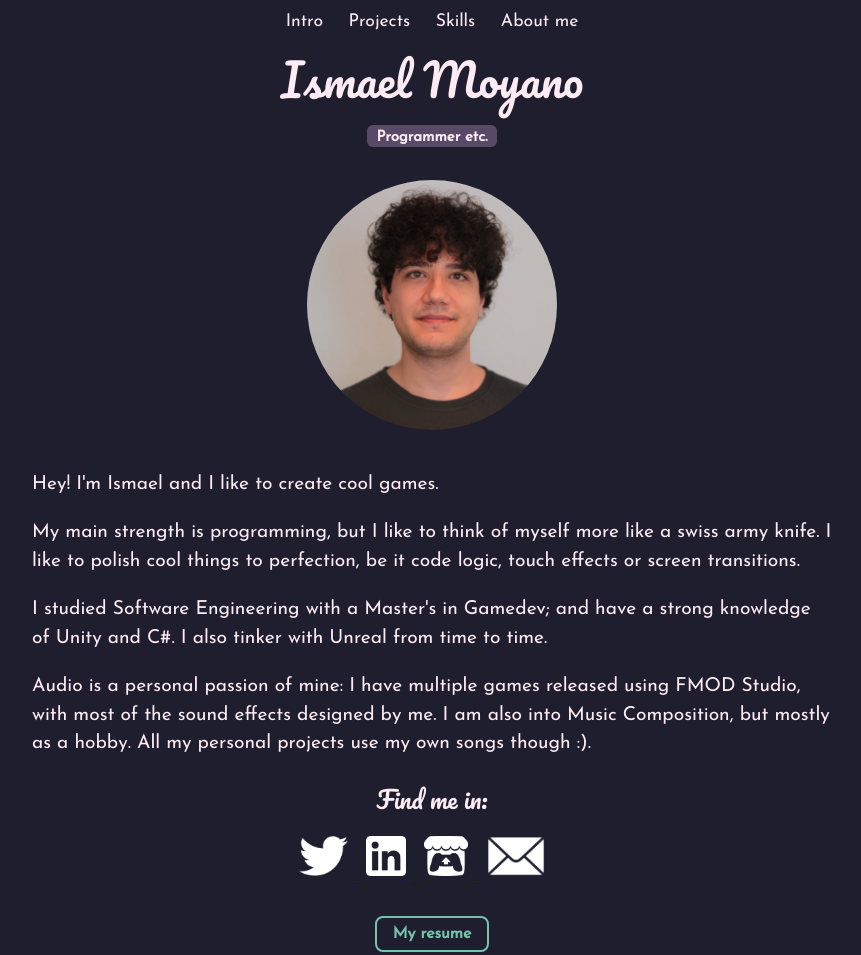
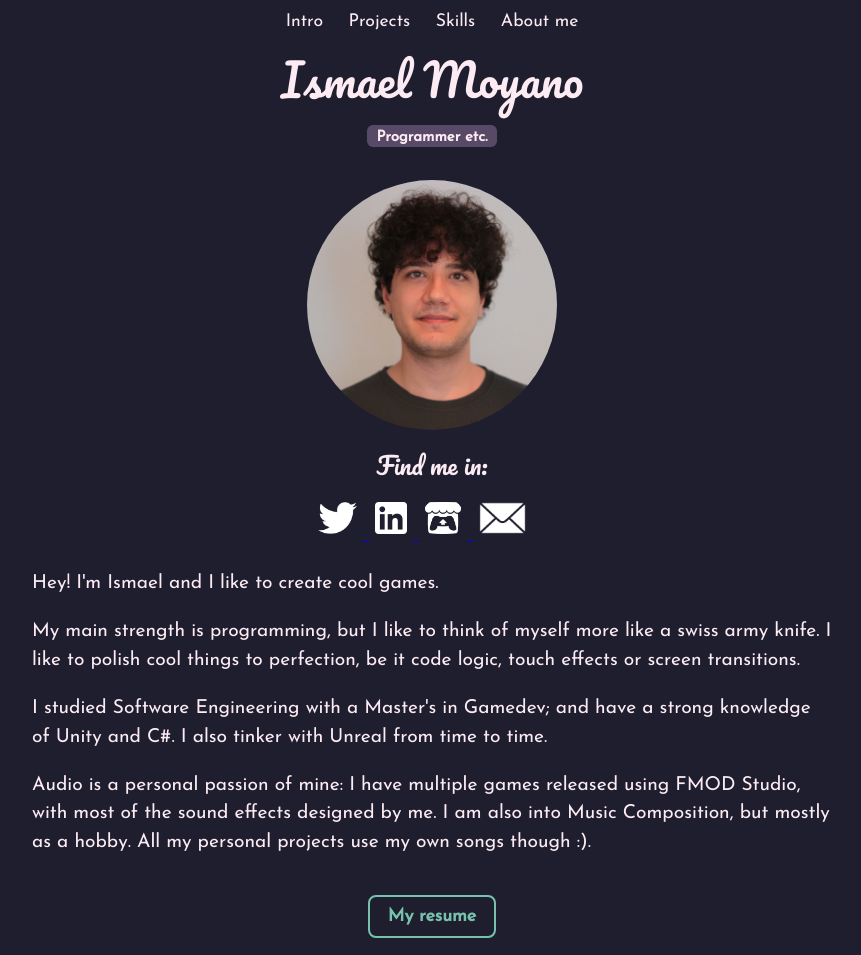
Before and after one commit to yasma-cif/yasma-cif.github.io, an Astro site: page / in a window 1280 px wide. Shown: the top 955 px of the page, without its empty margins (208-1069 px from the left). Built offline with nearby package versions, Linux system fonts and the light colour scheme; Astro itself is replaced by a stand-in of ours.

Commit message:
socials antes

```diff
--- a/src/pages/index.astro
+++ b/src/pages/index.astro
@@ -57,7 +57,22 @@ const pageTitle = "Ismael Moyano";
             <img width="250" height="auto" alt="Ismael" class="round-borders" src="/ismael.png"/>
         </div>
 
-        <br/>
+        <div style="font-family: 'Pacifico', cursive; font-size: 1.5rem; text-align: center; margin-bottom: 1%; margin-top: 1%">Find me in: </div>
+        <p class="social">
+            <a href="https://twitter.com/leamsy_azurae" target="_blank" rel="noopener noreferrer">
+                <img width="auto" height="32" alt="Twitter" style="outline: 0;" src="/twitter_logo.png"/>
+            </a>
+            <a href="https://www.linkedin.com/in/leamsy/" target="_blank" rel="noopener noreferrer">
+                <img width="auto" height="32" alt="LinkedIn" style="outline: 0;" src="/linkedin_logo.png"/>
+            </a>
+            <a href="https://leamsy.itch.io/" target="_blank" rel="noopener noreferrer">
+                <img width="auto" height="32" alt="itch.io" style="outline: 0;" src="/itchio_logo.png"/>
+            </a>
+            <a href="mailto:leamsy.azurae@gmail.com" target="_blank" rel="noopener noreferrer">
+                <img width="auto" height="32" alt="Mail" style="outline: 0;" src="/mail_logo.png"/>
+            </a>
+        </p>
+
         <div class="bio">
             <p>
                 Hey! I'm Ismael and I like to create cool games.
@@ -73,21 +88,7 @@ const pageTitle = "Ismael Moyano";
             </p>
         </div>
 
-        <div style="font-family: 'Pacifico', cursive; font-size: 1.5rem; text-align: center; margin-bottom: 1%; margin-top: 1%">Find me in: </div>
-        <p class="social">
-            <a href="https://twitter.com/leamsy_azurae" target="_blank" rel="noopener noreferrer">
-                <img width="auto" height="40" alt="Twitter" style="outline: 0;" src="/twitter_logo.png"/>
-            </a>
-            <a href="https://www.linkedin.com/in/leamsy/" target="_blank" rel="noopener noreferrer">
-                <img width="auto" height="40" alt="LinkedIn" style="outline: 0;" src="/linkedin_logo.png"/>
-            </a>
-            <a href="https://leamsy.itch.io/" target="_blank" rel="noopener noreferrer">
-                <img width="auto" height="40" alt="itch.io" style="outline: 0;" src="/itchio_logo.png"/>
-            </a>
-            <a href="mailto:leamsy.azurae@gmail.com" target="_blank" rel="noopener noreferrer">
-                <img width="auto" height="40" alt="Mail" style="outline: 0;" src="/mail_logo.png"/>
-            </a>
-        </p>
+
         <br/>
         <div class="button">
             <a href="https://drive.google.com/file/d/1O4GVZQwfUsfjEg2OP72Kxe1sbJvAmD4V/view?usp=sharing" target="_blank" rel="noopener noreferrer">
--- a/src/styles/global.css
+++ b/src/styles/global.css
@@ -272,8 +272,8 @@ button {
     border: 2px solid #78c2ad;
     border-radius: 8px;
     color: #78c2ad;
-    font: 600 16px 'Josefin Sans', sans-serif;
-    padding: 8px 16px;
+    font: 600 18px 'Josefin Sans', sans-serif;
+    padding: 10px 18px;
     transition: background-color 0.4s, color 0.4s;
 }
 
```
